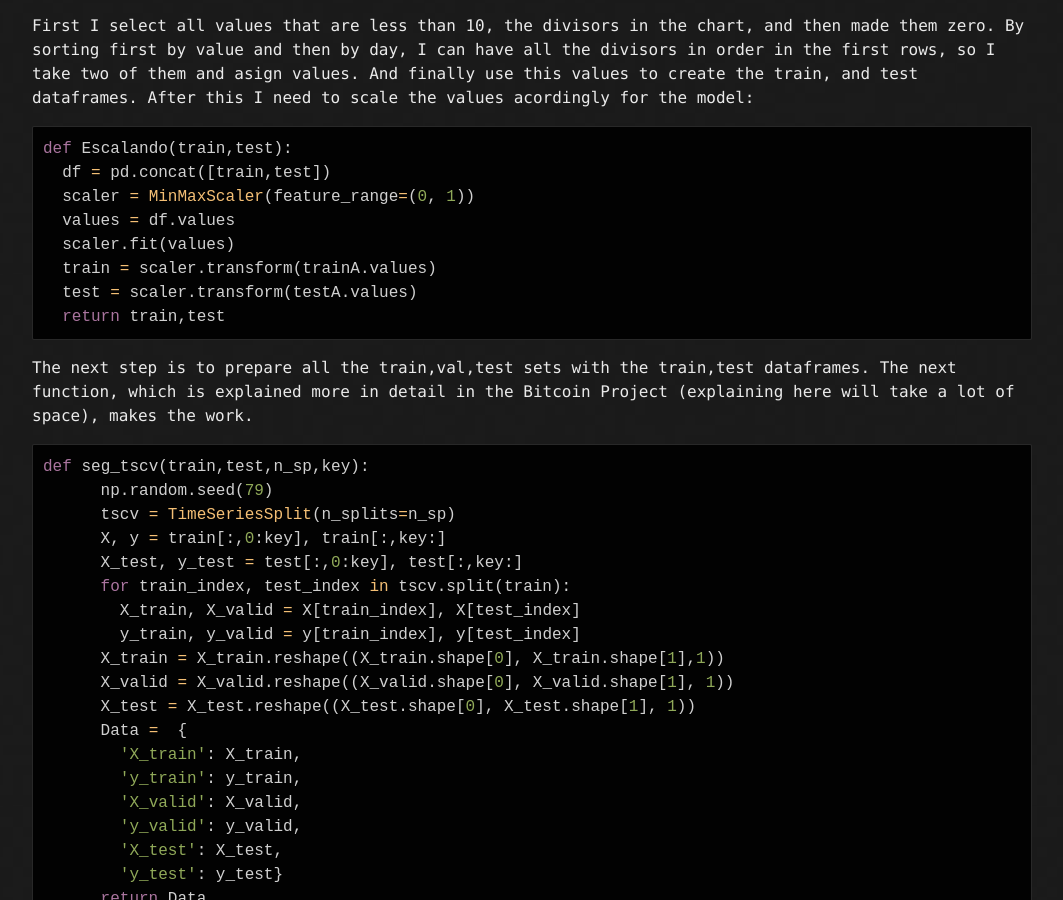
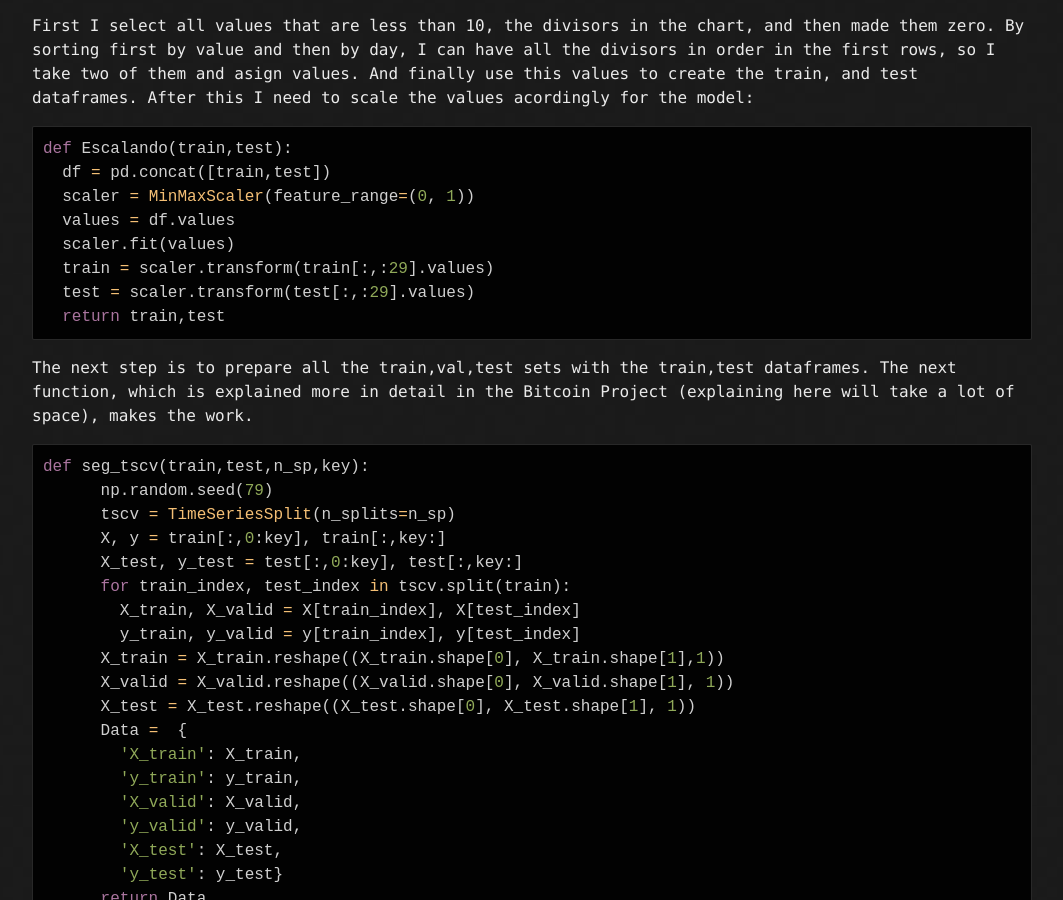
Before and after one commit to PaulB86UK/PP_ART, a Jekyll site: the page built from docs/2020/M5_Main.md, in a window 1280 px wide and 900 px high, scrolled down 2386 px. Shown: the whole window, without its empty margins (108-1171 px from the left). Built offline with Jekyll 4.4.1, drawn with Linux system fonts in a browser that asks for light colours; our own code applies the rules of GitHub Pages for plain Markdown files.

Commit message:
Update M5_Main.md

````diff
--- a/docs/2020/M5_Main.md
+++ b/docs/2020/M5_Main.md
@@ -104,8 +104,8 @@ def Escalando(train,test):
   scaler = MinMaxScaler(feature_range=(0, 1))
   values = df.values
   scaler.fit(values)
-  train = scaler.transform(trainA.values)
-  test = scaler.transform(testA.values)
+  train = scaler.transform(train[:,:29].values)
+  test = scaler.transform(test[:,:29].values)
   return train,test
  ```
 The next step is to prepare all the train,val,test sets with the train,test dataframes. The next function, which is explained more in detail in the Bitcoin Project (explaining here will take a lot of space), makes the work.
````
